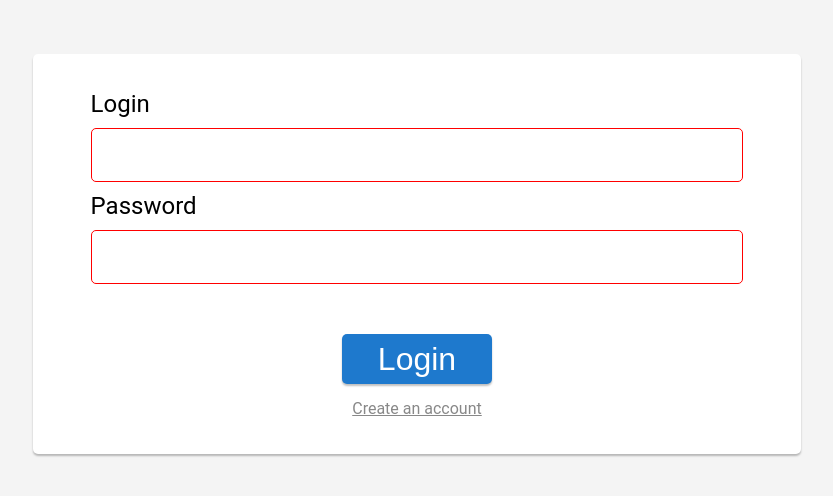
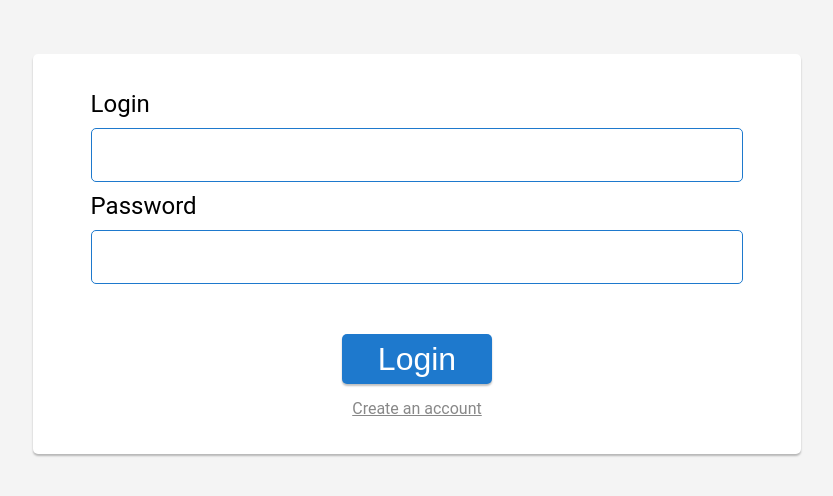
Before and after one commit to Saibaken/web-development, a React (Create React App) app: page / in a window 1280 px wide. Shown: the part 146-642 px from the top of the page, without its empty margins (223-1056 px from the left). Built offline with nearby package versions, Linux system fonts and the light colour scheme.

Commit message:
fix: :lipstick: Сделал подсветку полей только по фокусу

```diff
--- a/src/stylesheets/LoginPage.css
+++ b/src/stylesheets/LoginPage.css
@@ -82,16 +82,6 @@ form.login-form input[type=password]:focus
     outline: none;
 }
 
-form.login-form input[type=email]:valid,
-form.login-form input[type=password]:valid {
-    border-color: #1E79CD;
-}
-
-form.login-form input[type=email]:not(:focus):invalid,
-form.login-form input[type=password]:not(:focus):invalid {
-    border-color: red;
-}
-
 form.login-form input[type=email]:focus:invalid,
 form.login-form input[type=password]:focus:invalid {
     border-color: red;
```
